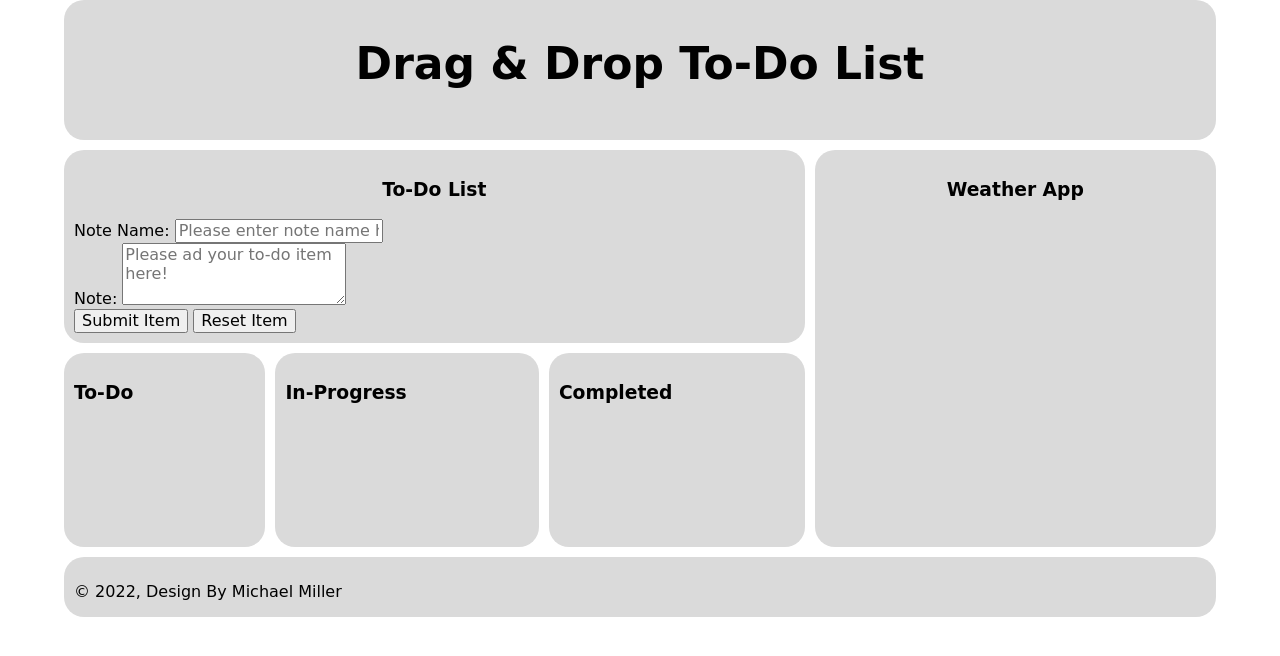
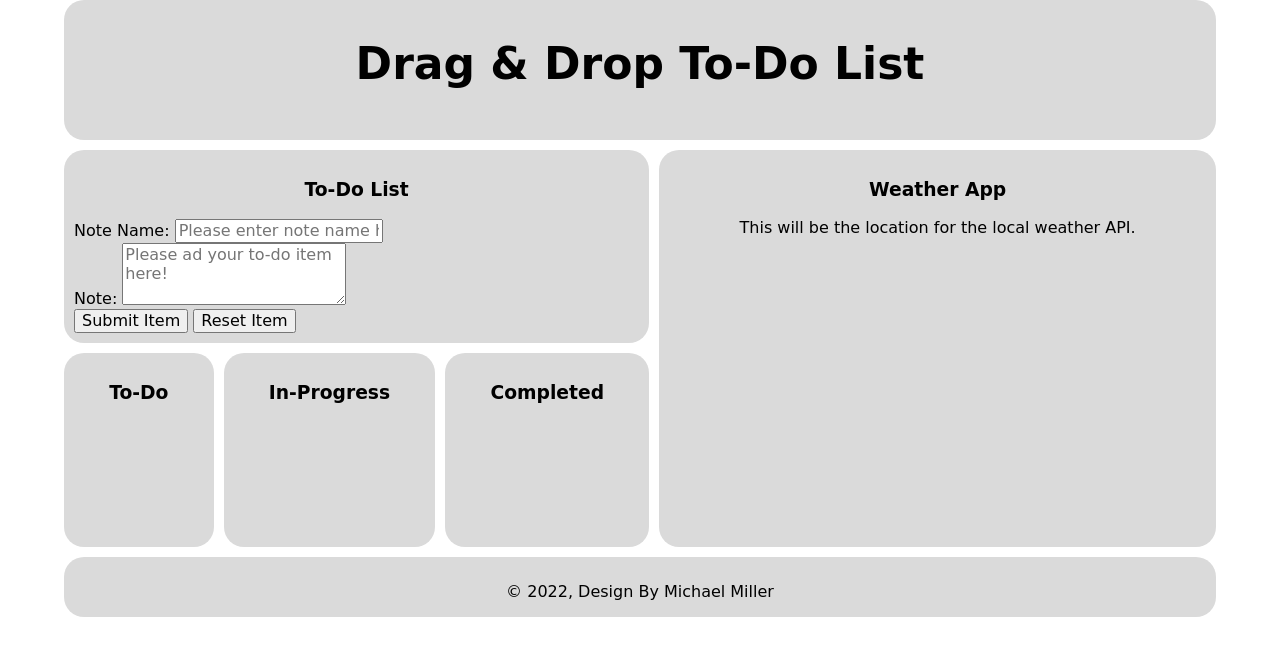
Before and after one commit to millerm30/todo, a plain HTML site: page index.html in a window 1280 px wide. Drawn offline with Linux system fonts and the light colour scheme; a web font is replaced by a local one.

Commit message:
changes made to css

```diff
--- a/index.html
+++ b/index.html
@@ -29,6 +29,7 @@
         </div>
         <div class="weather-content">
             <h3>Weather App</h3>
+            <p>This will be the location for the local weather API.</p>
         </div>
         <div class="todo-content">
             <h3>To-Do</h3>
--- a/stylesheets/main.css
+++ b/stylesheets/main.css
@@ -68,14 +68,14 @@
     gap: 10px;
 }
 
-/* Header interior Settings */
+/* Header Interior Settings */
 
 .header-content h1 {
     text-align: center;
     font-size: 44px;
 }
 
-/* List interior Settings */
+/* List Interior Settings */
 
 .list-content h3 {
     text-align: center;
@@ -86,3 +86,31 @@
 .weather-content h3 {
     text-align: center;
 }
+
+.weather-content p {
+    text-align: center;
+}
+
+/* To-Do Interior Settings */
+
+.todo-content h3 {
+    text-align: center;
+}
+
+/* In-Progress Interior Settings */
+
+.inprogress-content h3 {
+    text-align: center;
+}
+
+/* Completed Interior Settings */
+
+.completed-content h3 {
+    text-align: center;
+}
+
+/* Footer Interior Settings */
+
+.footer-content p {
+    text-align: center;
+}
```
